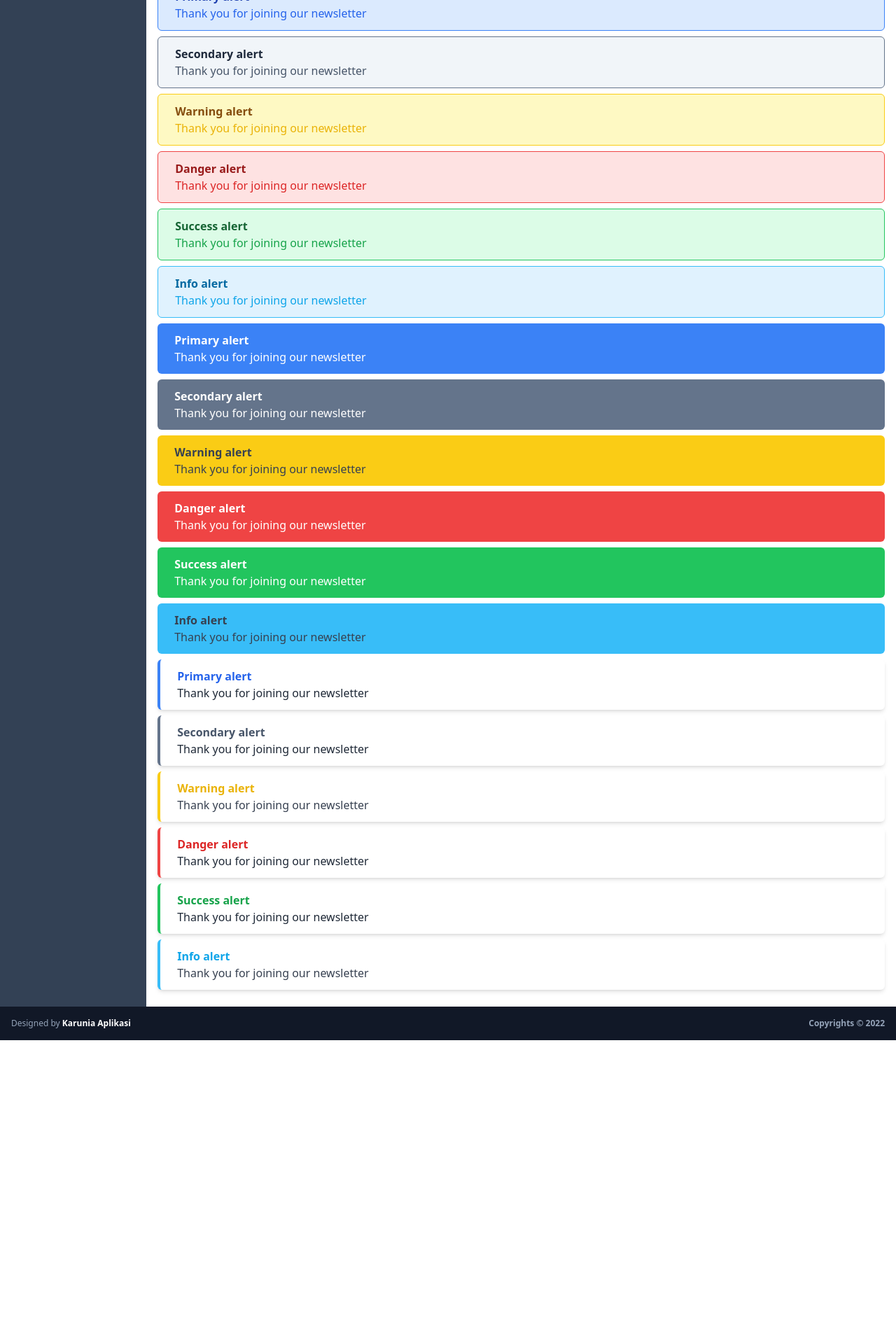
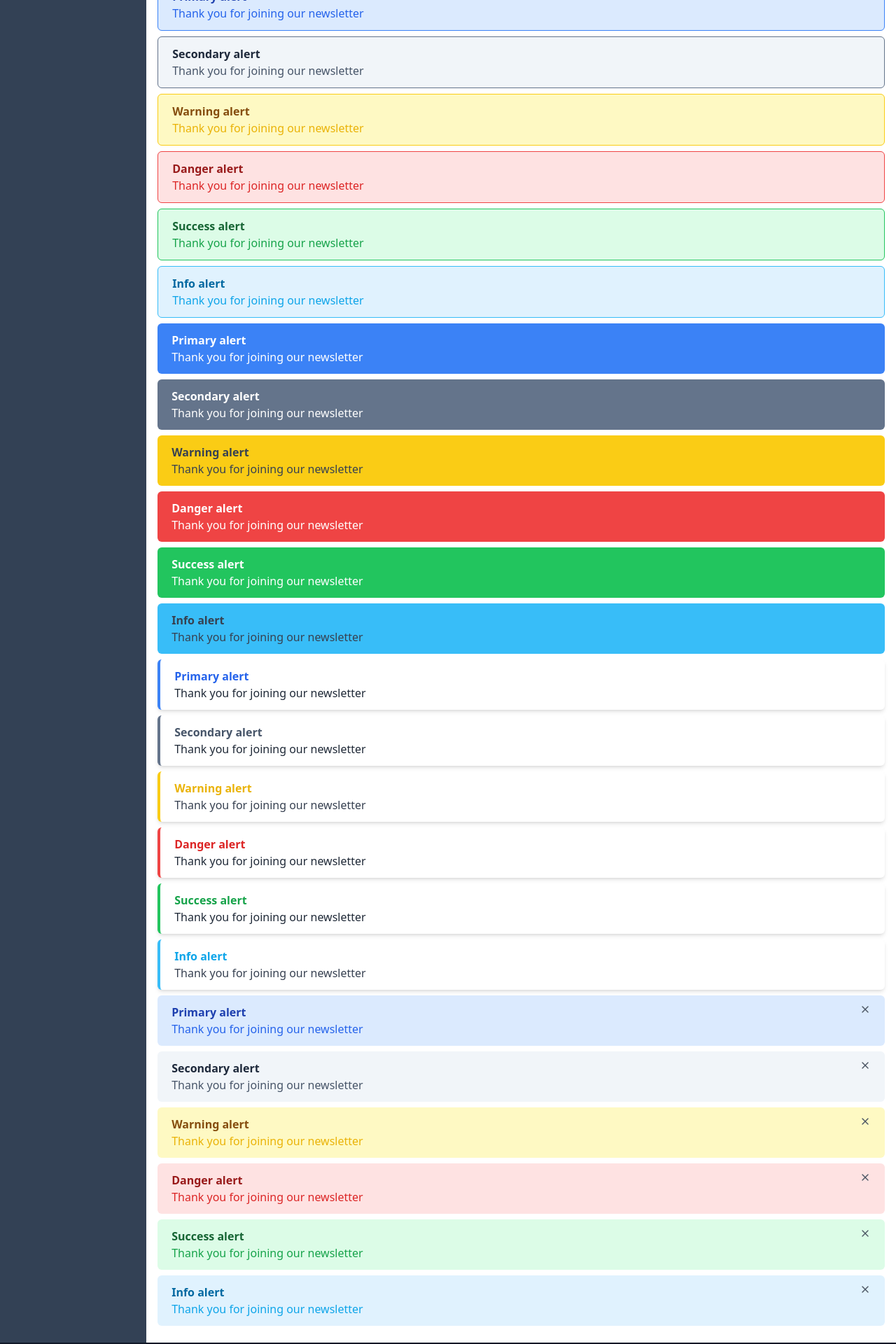
Before and after one commit to autotrof/admintemplate-nuxt, a Nuxt app: page /component in a window 1280 px wide. Shown: the part 1800-3720 px from the top of the page at 70% size. Before the commit the page ends 3286 px from the top, so only its background shows below. Built offline with nearby package versions, Linux system fonts and the light colour scheme.

Commit message:
alert btn-close

```diff
--- a/assets/main.css
+++ b/assets/main.css
@@ -177,7 +177,7 @@ h6{
 }
 
 .alert{
-  @apply w-full rounded-md py-3 px-6 overflow-hidden;
+  @apply w-full rounded-md py-3 px-5 overflow-hidden flex items-start;
 }
 .alert .title,.alert .description{
   @apply text-white;
@@ -329,3 +329,12 @@ h6{
 .alert.bordered{
   @apply border-l-[4px] bg-white shadow-md;
 }
+.alert .alert-content{
+  @apply flex-1;
+}
+.alert .btn-close{
+  @apply text-gray-600 outline-none active:outline-none p-0 m-0;
+}
+.alert .btn-close svg{
+  @apply w-4 h-4;
+}
--- a/pages/component.vue
+++ b/pages/component.vue
@@ -271,104 +271,198 @@
     <div><h5>ALERT</h5></div>
     <div>
       <div class="alert primary soft mb-2">
+        <div class="alert-content">
           <strong class="title">Primary alert</strong>
           <p class="description"> Thank you for joining our newsletter </p>
         </div>
+      </div>
       <div class="alert secondary soft mb-2">
+        <div class="alert-content">
           <strong class="title">Secondary alert</strong>
           <p class="description"> Thank you for joining our newsletter </p>
         </div>
+      </div>
       <div class="alert warning soft mb-2">
+        <div class="alert-content">
           <strong class="title">Warning alert</strong>
           <p class="description"> Thank you for joining our newsletter </p>
         </div>
+      </div>
       <div class="alert danger soft mb-2">
+        <div class="alert-content">
           <strong class="title">Danger alert</strong>
           <p class="description"> Thank you for joining our newsletter </p>
         </div>
+      </div>
       <div class="alert success soft mb-2">
+        <div class="alert-content">
           <strong class="title">Success alert</strong>
           <p class="description"> Thank you for joining our newsletter </p>
         </div>
+      </div>
       <div class="alert info soft mb-2">
+        <div class="alert-content">
           <strong class="title">Info alert</strong>
           <p class="description"> Thank you for joining our newsletter </p>
         </div>
+      </div>
 
       <div class="alert primary outlined mb-2">
+        <div class="alert-content">
           <strong class="title">Primary alert</strong>
           <p class="description"> Thank you for joining our newsletter </p>
         </div>
+      </div>
       <div class="alert secondary outlined mb-2">
+        <div class="alert-content">
           <strong class="title">Secondary alert</strong>
           <p class="description"> Thank you for joining our newsletter </p>
         </div>
+      </div>
       <div class="alert warning outlined mb-2">
+        <div class="alert-content">
           <strong class="title">Warning alert</strong>
           <p class="description"> Thank you for joining our newsletter </p>
         </div>
+      </div>
       <div class="alert danger outlined mb-2">
+        <div class="alert-content">
           <strong class="title">Danger alert</strong>
           <p class="description"> Thank you for joining our newsletter </p>
         </div>
+      </div>
       <div class="alert success outlined mb-2">
+        <div class="alert-content">
           <strong class="title">Success alert</strong>
           <p class="description"> Thank you for joining our newsletter </p>
         </div>
+      </div>
       <div class="alert info outlined mb-2">
+        <div class="alert-content">
           <strong class="title">Info alert</strong>
           <p class="description"> Thank you for joining our newsletter </p>
         </div>
+      </div>
 
       <div class="alert primary mb-2">
+        <div class="alert-content">
           <strong class="title">Primary alert</strong>
           <p class="description"> Thank you for joining our newsletter </p>
         </div>
+      </div>
       <div class="alert secondary mb-2">
+        <div class="alert-content">
           <strong class="title">Secondary alert</strong>
           <p class="description"> Thank you for joining our newsletter </p>
         </div>
+      </div>
       <div class="alert warning mb-2">
+        <div class="alert-content">
           <strong class="title">Warning alert</strong>
           <p class="description"> Thank you for joining our newsletter </p>
         </div>
+      </div>
       <div class="alert danger mb-2">
+        <div class="alert-content">
           <strong class="title">Danger alert</strong>
           <p class="description"> Thank you for joining our newsletter </p>
         </div>
+      </div>
       <div class="alert success mb-2">
+        <div class="alert-content">
           <strong class="title">Success alert</strong>
           <p class="description"> Thank you for joining our newsletter </p>
         </div>
+      </div>
       <div class="alert info mb-2">
+        <div class="alert-content">
           <strong class="title">Info alert</strong>
           <p class="description"> Thank you for joining our newsletter </p>
+        </div>
       </div>
 
 
       <div class="alert primary bordered mb-2">
+        <div class="alert-content">
           <strong class="title">Primary alert</strong>
           <p class="description"> Thank you for joining our newsletter </p>
         </div>
+      </div>
       <div class="alert secondary bordered mb-2">
+        <div class="alert-content">
           <strong class="title">Secondary alert</strong>
           <p class="description"> Thank you for joining our newsletter </p>
         </div>
+      </div>
       <div class="alert warning bordered mb-2">
+        <div class="alert-content">
           <strong class="title">Warning alert</strong>
           <p class="description"> Thank you for joining our newsletter </p>
         </div>
+      </div>
       <div class="alert danger bordered mb-2">
+        <div class="alert-content">
           <strong class="title">Danger alert</strong>
           <p class="description"> Thank you for joining our newsletter </p>
         </div>
+      </div>
       <div class="alert success bordered mb-2">
+        <div class="alert-content">
           <strong class="title">Success alert</strong>
           <p class="description"> Thank you for joining our newsletter </p>
         </div>
+      </div>
       <div class="alert info bordered mb-2">
+        <div class="alert-content">
           <strong class="title">Info alert</strong>
           <p class="description"> Thank you for joining our newsletter </p>
+        </div>
+      </div>
+
+
+
+
+      <div class="alert primary soft mb-2">
+        <div class="alert-content">
+          <strong class="title">Primary alert</strong>
+          <p class="description"> Thank you for joining our newsletter </p>
+        </div>
+        <button class="btn-close" v-html="$feather.x.toSvg()"></button>
+      </div>
+      <div class="alert secondary soft mb-2">
+        <div class="alert-content">
+          <strong class="title">Secondary alert</strong>
+          <p class="description"> Thank you for joining our newsletter </p>
+        </div>
+        <button class="btn-close" v-html="$feather.x.toSvg()"></button>
+      </div>
+      <div class="alert warning soft mb-2">
+        <div class="alert-content">
+          <strong class="title">Warning alert</strong>
+          <p class="description"> Thank you for joining our newsletter </p>
+        </div>
+        <button class="btn-close" v-html="$feather.x.toSvg()"></button>
+      </div>
+      <div class="alert danger soft mb-2">
+        <div class="alert-content">
+          <strong class="title">Danger alert</strong>
+          <p class="description"> Thank you for joining our newsletter </p>
+        </div>
+        <button class="btn-close" v-html="$feather.x.toSvg()"></button>
+      </div>
+      <div class="alert success soft mb-2">
+        <div class="alert-content">
+          <strong class="title">Success alert</strong>
+          <p class="description"> Thank you for joining our newsletter </p>
+        </div>
+        <button class="btn-close" v-html="$feather.x.toSvg()"></button>
+      </div>
+      <div class="alert info soft mb-2">
+        <div class="alert-content">
+          <strong class="title">Info alert</strong>
+          <p class="description"> Thank you for joining our newsletter </p>
+        </div>
+        <button class="btn-close" v-html="$feather.x.toSvg()"></button>
       </div>
     </div>
   </div>
```
Lines whose indentation alone changed are shown as unchanged.
